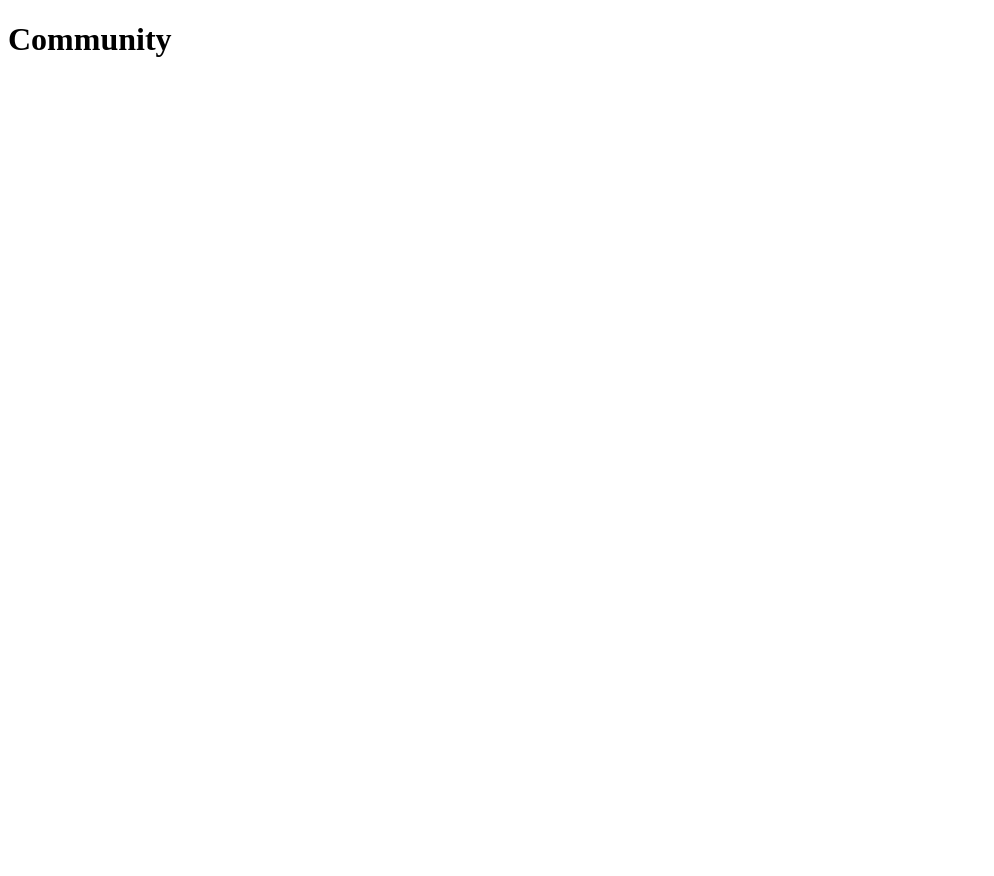
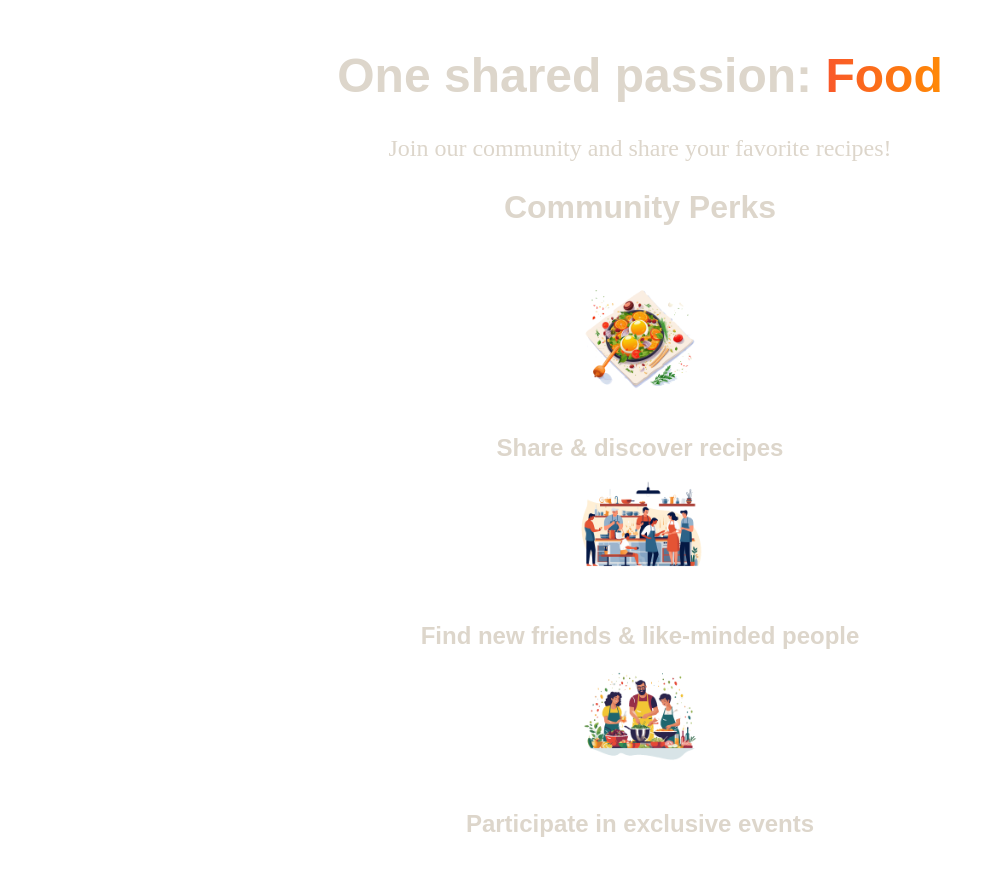
Before and after one commit to daniel-avzaradel/next-js14-full-course, a Next.js app in the folder 05-onwards-foodies-starting-project/: page /community in a window 1280 px wide. Shown: the top 876 px of the page, without its empty margins (0-994 px from the left). Before the commit the page ends 800 px from the top, so only its background shows below. Built offline with nearby package versions, Linux system fonts and the light colour scheme.

Commit message:
community page

```diff
--- a/05-onwards-foodies-starting-project/app/community/page.jsx
+++ b/05-onwards-foodies-starting-project/app/community/page.jsx
@@ -1,10 +1,39 @@
+import Image from 'next/image';
 
-const CommunityPage = () => {
+import mealIcon from '@/assets/icons/meal.png';
+import communityIcon from '@/assets/icons/community.png';
+import eventsIcon from '@/assets/icons/events.png';
+import classes from './page.module.css';
+
+export default function CommunityPage() {
   return (
-    <main>
-      <h1>Community</h1>
-    </main>
-  )
+    <>
+      <header className={classes.header}>
+        <h1>
+          One shared passion: <span className={classes.highlight}>Food</span>
+        </h1>
+        <p>Join our community and share your favorite recipes!</p>
+      </header>
+      <main className={classes.main}>
+        <h2>Community Perks</h2>
+        <ul className={classes.perks}>
+          <li>
+            <Image src={mealIcon} alt="A delicious meal" />
+            <p>Share & discover recipes</p>
+          </li>
+          <li>
+            <Image src={communityIcon} alt="A crowd of people, cooking" />
+            <p>Find new friends & like-minded people</p>
+          </li>
+          <li>
+            <Image
+              src={eventsIcon}
+              alt="A crowd of people at a cooking event"
+            />
+            <p>Participate in exclusive events</p>
+          </li>
+        </ul>
+      </main>
+    </>
+  );
 }
-
-export default CommunityPage
--- /dev/null
+++ b/05-onwards-foodies-starting-project/app/community/page.module.css
@@ -0,0 +1,61 @@
+.header {
+  gap: 3rem;
+  margin: 3rem auto 1rem auto;
+  width: 90%;
+  max-width: 75rem;
+  color: #ddd6cb;
+  font-size: 1.5rem;
+  text-align: center;
+}
+
+.header h1 {
+  font-family: 'Montserrat', sans-serif;
+}
+
+.highlight {
+  background: linear-gradient(90deg, #f9572a, #ff8a05);
+  background-clip: text;
+  -webkit-background-clip: text;
+  -webkit-text-fill-color: transparent;
+}
+
+.main {
+  width: 90%;
+  max-width: 40rem;
+  margin: 0 auto;
+  text-align: center;
+}
+
+.main h2 {
+  font-family: 'Montserrat', sans-serif;
+  font-size: 2rem;
+  margin-bottom: 3rem;
+  color: #ddd6cb;
+}
+
+.perks {
+  list-style: none;
+  margin: 3rem 0;
+  padding: 0;
+}
+
+.perks li {
+  display: flex;
+  flex-direction: column;
+  align-items: center;
+  gap: 2rem;
+}
+
+.perks img {
+  width: 8rem;
+  height: 8rem;
+  object-fit: contain;
+}
+
+.perks p {
+  font-family: 'Montserrat', sans-serif;
+  font-size: 1.5rem;
+  font-weight: bold;
+  margin: 0;
+  color: #ddd6cb;
+}
```
Also changed, not shown: 05-onwards-foodies-starting-project/app/components/main-header/main-header.jsx (+3 -8 lines), 05-onwards-foodies-starting-project/app/components/main-header/main-header.module.css (+0 -24 lines), 05-onwards-foodies-starting-project/app/components/main-header/nav-link.jsx (added, +17 -0 lines), 05-onwards-foodies-starting-project/app/components/main-header/nav-link.module.css (added, +23 -0 lines).
